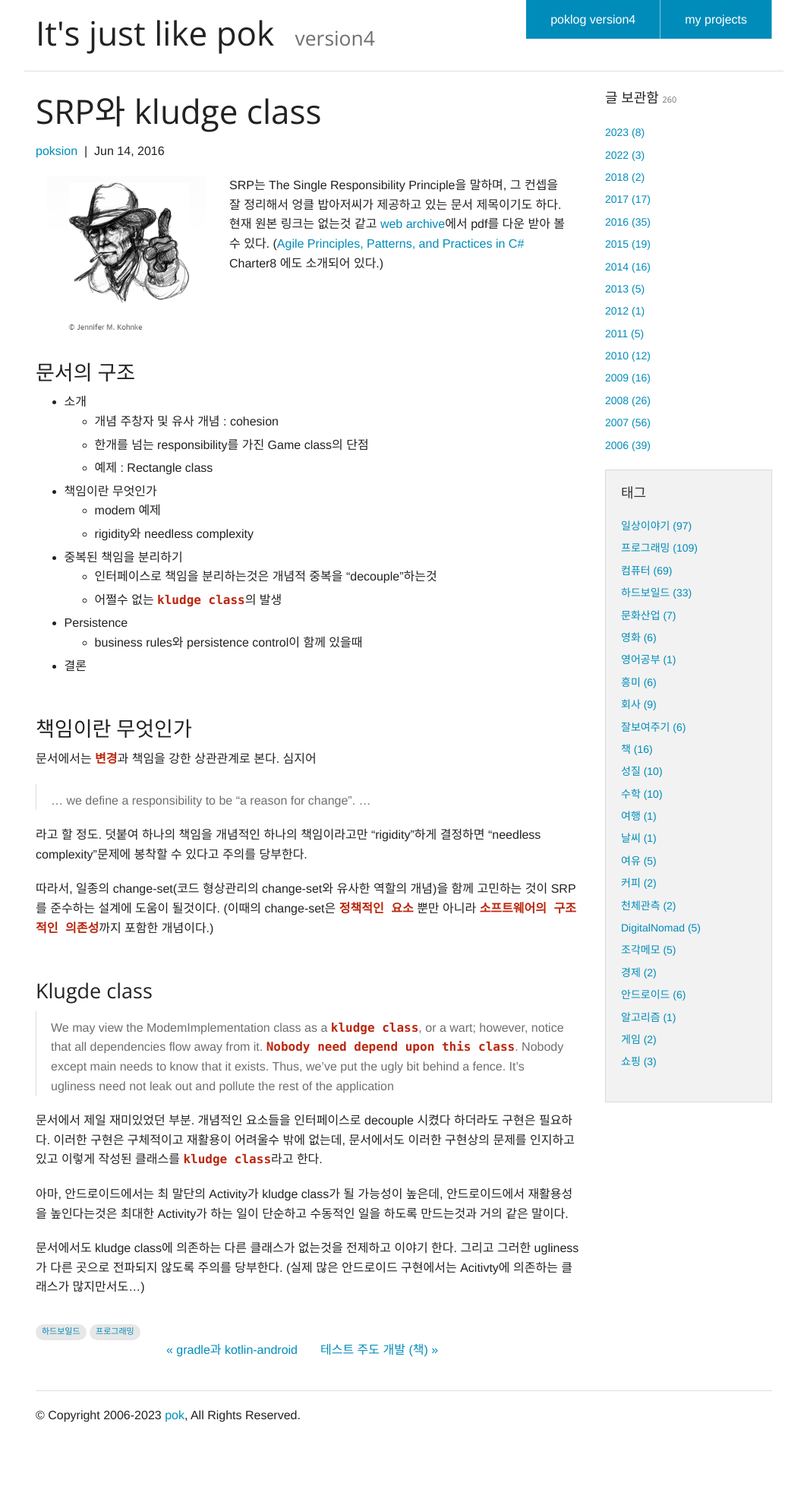
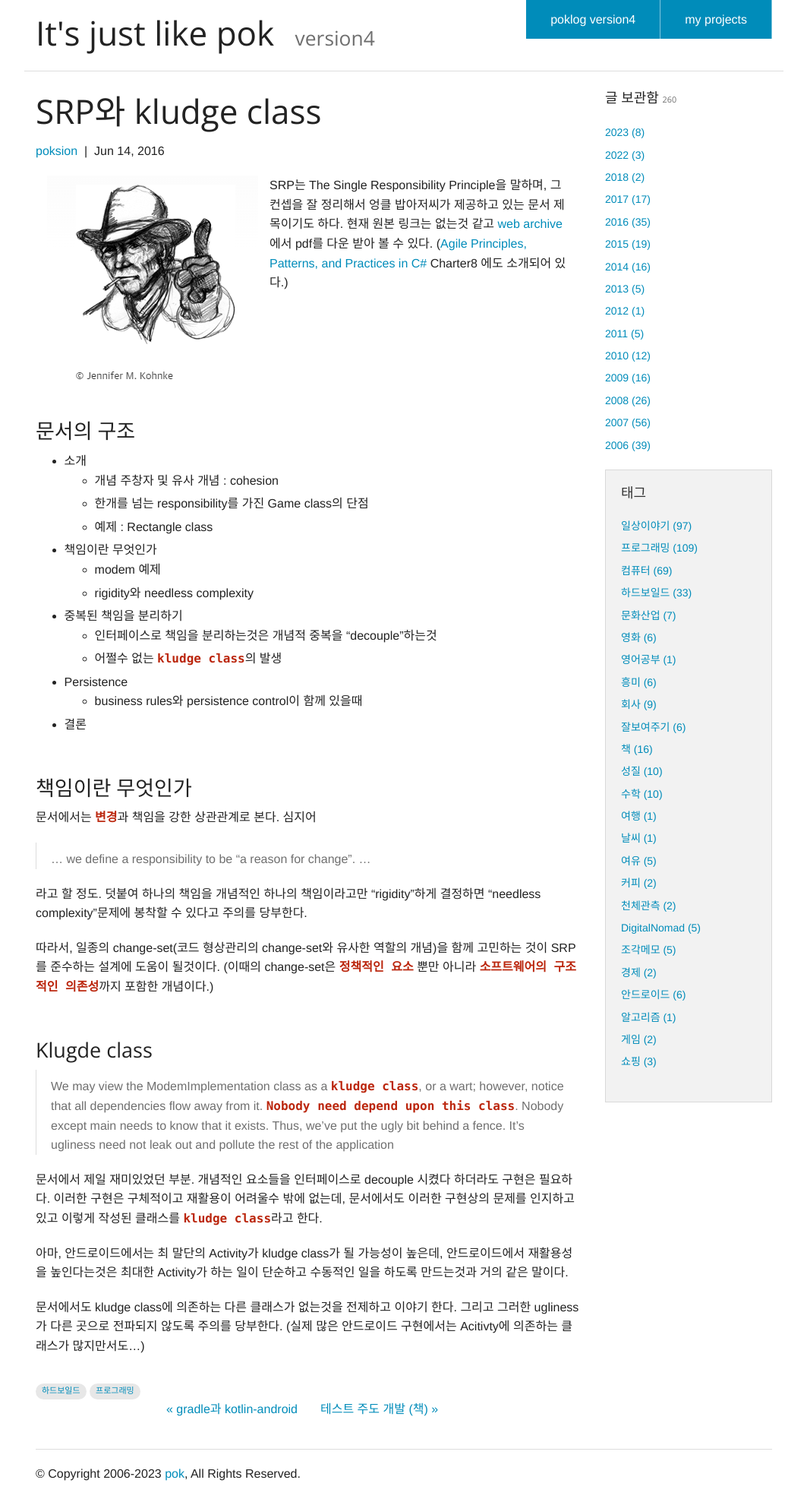
Before and after one commit to poksion/poksion.github.io, a Jekyll site: the page built from _posts/2016-06-14-srp와-kludge-class.md, in a window 1280 px wide. Shown: the whole page at 76% size, without its empty margins (108-1171 px from the left). Built offline with Jekyll 4.4.1, drawn with Linux system fonts in a browser that asks for light colours; comment, search, counter and statistics services are not loaded; before the commit the page ends 1895 px from its top, so only the background shows below that.

Commit message:
add left-image section

```diff
--- a/_posts/2016-06-14-srp와-kludge-class.md
+++ b/_posts/2016-06-14-srp와-kludge-class.md
@@ -7,19 +7,13 @@ categories: blog
 tags: 하드보일드  프로그래밍
 thumb: /assets/img/post/srp-one.png
 ---
+<div class="small-12 columns">
+    <img src="/assets/img/post/srp-one.png" style="float: left;  margin-right: 15px; margin-bottom: 10px;" />
+    <p>
+SRP는 The Single Responsibility Principle을 말하며, 그 컨셉을 잘 정리해서 엉클 밥아저씨가 제공하고 있는 문서 제목이기도 하다. 현재 원본 링크는 없는것 같고 <a href="https://web.archive.org/web/20150202200348/http://www.objectmentor.com/resources/articles/srp.pdf">web archive</a>에서 pdf를 다운 받아 볼 수 있다. (<a href="https://www.amazon.com/Agile-Principles-Patterns-Practices-C/dp/0131857258/ref=tmm_hrd_swatch_0?_encoding=UTF8&qid=&sr=">Agile Principles, Patterns, and Practices in C#</a> Charter8 에도 소개되어 있다.)
+    </p>
+</div>
 
-<div class="small-12 columns">
-    <div class="row">
-        <div class="small-4 columns">
-            <img src="/assets/img/post/srp-one.png"/>
-        </div>
-        <div class="small-8 columns">
-<p>
-SRP는 The Single Responsibility Principle을 말하며, 그 컨셉을 잘 정리해서 엉클 밥아저씨가 제공하고 있는 문서 제목이기도 하다. 현재 원본 링크는 없는것 같고 <a href="https://web.archive.org/web/20150202200348/http://www.objectmentor.com/resources/articles/srp.pdf">web archive</a>에서 pdf를 다운 받아 볼 수 있다. (<a href="https://www.amazon.com/Agile-Principles-Patterns-Practices-C/dp/0131857258/ref=tmm_hrd_swatch_0?_encoding=UTF8&qid=&sr=">Agile Principles, Patterns, and Practices in C#</a> Charter8 에도 소개되어 있다.)
-</p>
-        </div>
-    </div>
-</div>
 {% include box_note.html %}
 
 ### 문서의 구조
```
